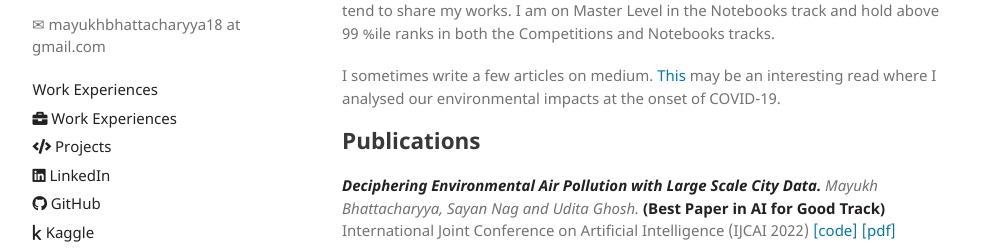
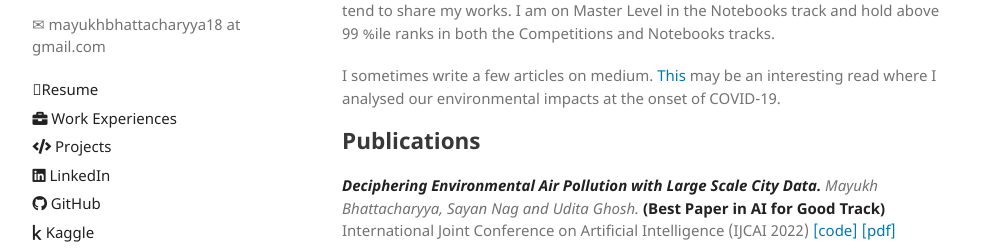
Before and after one commit to mayukh18/mayukh18.github.io, a Jekyll site: the page built from index.md, in a window 1280 px wide. Shown: the part 433-684 px from the top of the page, without its empty margins (118-1101 px from the left). Built offline with Jekyll 4.4.1, drawn with Linux system fonts in a browser that asks for light colours; the repository's description, which GitHub fills in, is left out.

Commit message:
Update sidebar.html

```diff
--- a/_includes/sidebar.html
+++ b/_includes/sidebar.html
@@ -10,7 +10,7 @@
       }
     </style>
     <ul class="link">
-      <li><a href="/assets/Mayukh Bhattacharyya Resume.pdf"><i class="fa-regular fa-file-user"></i> Work Experiences</a></li>
+      <li><a href="/assets/Mayukh Bhattacharyya Resume.pdf"><i class="fa-solid fa-file"></i>Resume</a></li>
       <li><a href="/work_ex"><i class="fas fa-briefcase"></i> Work Experiences</a></li>
       <li><a href="/projects"><i class="fas fa-code"></i> Projects</a></li>
 
```
